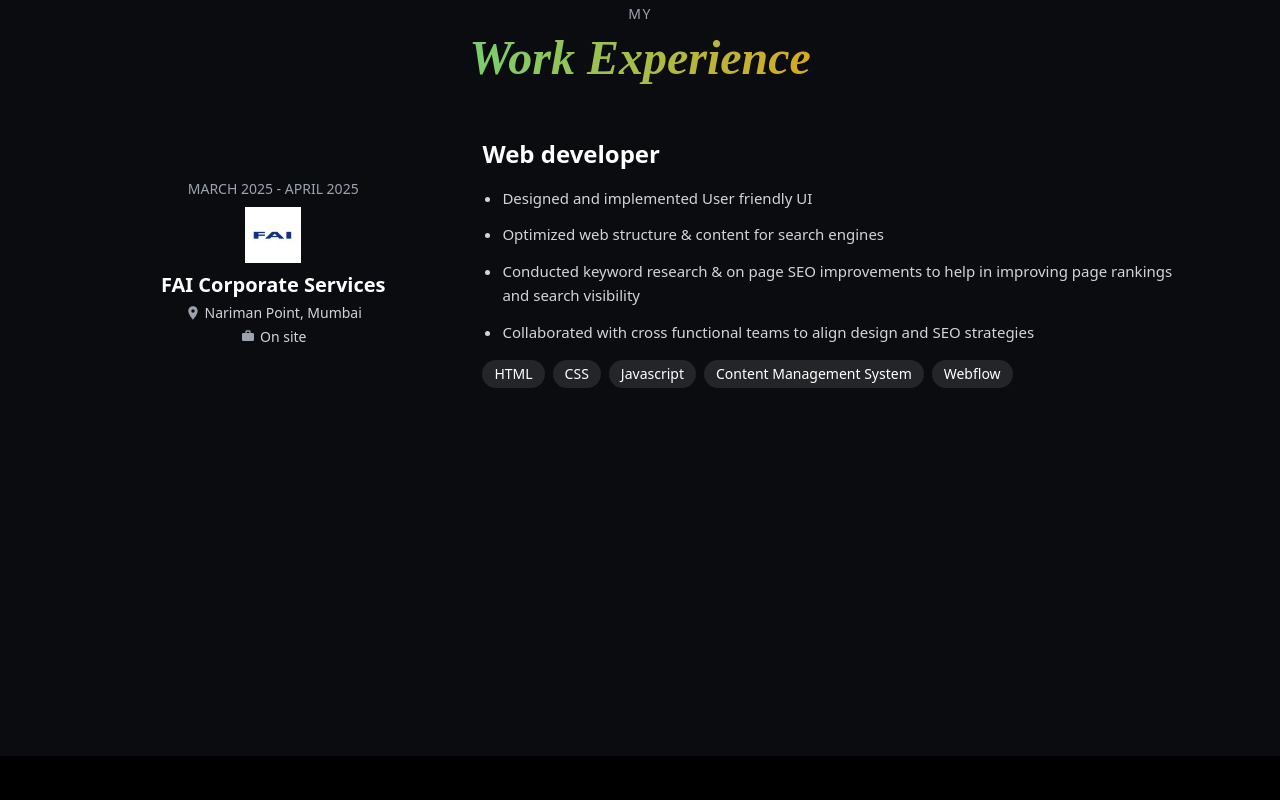
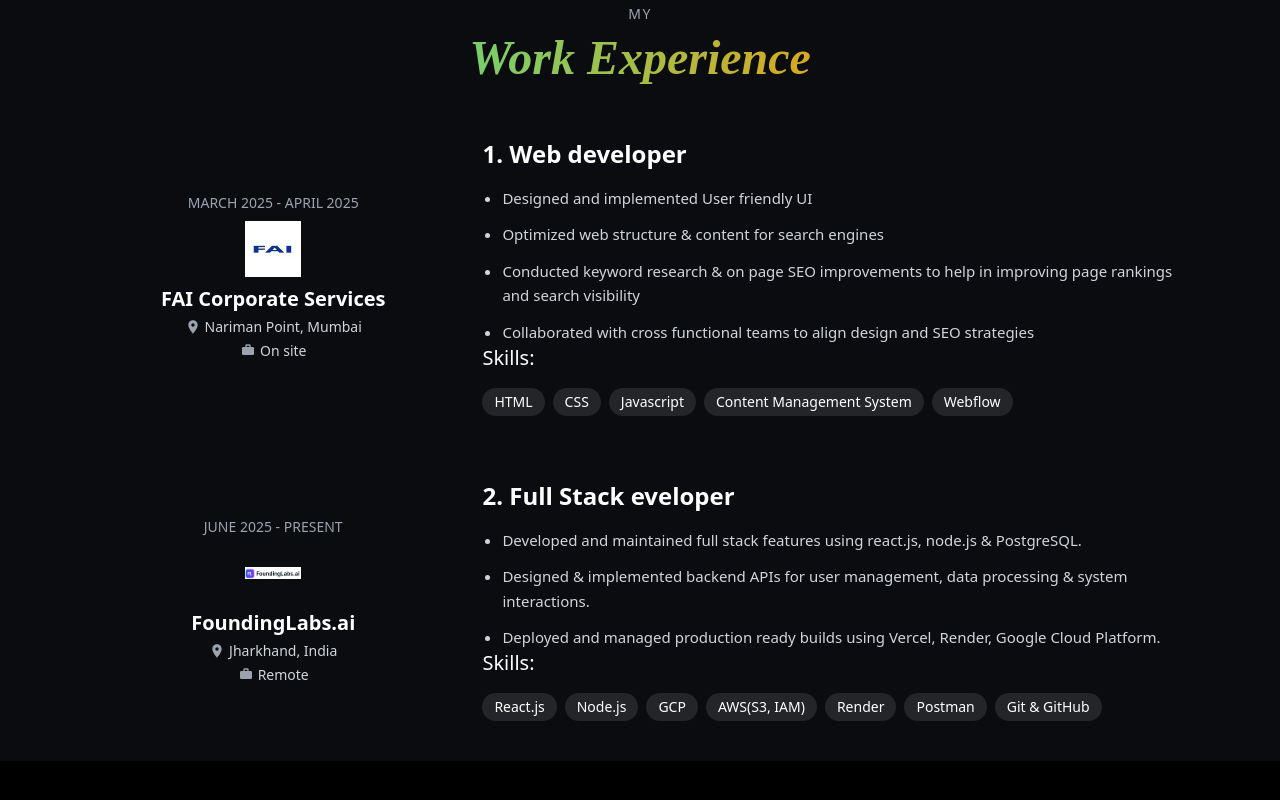
Before and after one commit to Rohan-Ghadage/My-Portfolio, a React (Vite) app: page /about in a window 1280 px wide. Shown: the part 876-1676 px from the top of the page. Built offline with nearby package versions, Linux system fonts and the light colour scheme.

Commit message:
Added experience & fixed resume redirect bug

```diff
--- a/src/App.jsx
+++ b/src/App.jsx
@@ -1,5 +1,5 @@
 import { useState } from "react";
-import { BrowserRouter as Router, Routes, Route } from "react-router-dom";
+import { Routes, Route } from "react-router-dom";
 
 import ContactSection from "./pages/ContactSection";
 import Footer from "./pages/Footer";
@@ -8,7 +8,7 @@ import Navbar from "./pages/Navbar";
 import ProjectShowcase from "./pages/ProjectShowcase";
 import TechStack from "./pages/TechStack";
 import PopupModal from "./pages/PopupModal"; // make sure to import your popup!
-import AboutPage from "./pages/AboutPage ";
+import AboutPage from "./pages/AboutPage";
 
 export default function App() {
   const [isPopupOpen, setIsPopupOpen] = useState(false);
--- a/src/components/AboutSection.jsx
+++ b/src/components/AboutSection.jsx
@@ -47,6 +47,7 @@ const AboutSection = ({
                 target="_blank"
                 rel="noopener noreferrer"
                 className="text-neutral-300 transition-colors hover:text-neutral-100"
+                aria-label={`Visit ${label} profile`}
               >
                 <span className="sr-only">{label}</span>
                 {icon}
--- a/src/components/ExperienceCard.jsx
+++ b/src/components/ExperienceCard.jsx
@@ -6,7 +6,6 @@ const ExperienceCard = ({
   company,
   location,
   workType,
-  remote,
   role,
   achievements,
   skills,
@@ -50,6 +49,9 @@ const ExperienceCard = ({
           ))}
         </ul>
 
+        <div>
+          <h3 className="text-xl ">Skills: </h3>
+        </div>
         <div className="flex flex-wrap gap-2 mt-4">
           {skills.map((skill) => (
             <span
--- a/src/components/experienceData.js
+++ b/src/components/experienceData.js
@@ -6,7 +6,7 @@ const experienceData = [
     company: "FAI Corporate Services",
     location: "Nariman Point, Mumbai",
     workType: "On site",
-    role: "Web developer",
+    role: "1. Web developer",
     achievements: [
       'Designed and implemented User friendly UI',
       'Optimized web structure & content for search engines ',
@@ -19,6 +19,24 @@ const experienceData = [
     ],
   },
 
+  {
+    duration: "June 2025 - Present",
+    logo: "foundinglabs.ai.png",
+    company: "FoundingLabs.ai",
+    location: "Jharkhand, India",
+    workType: "Remote",
+    role: "2. Full Stack eveloper",
+    achievements: [
+      'Developed and maintained full stack features using react.js, node.js & PostgreSQL.',
+      'Designed & implemented backend APIs for user management, data processing & system interactions.',
+      'Deployed and managed production ready builds using Vercel, Render, Google Cloud Platform.',
+
+    ],
+    skills: [
+      'React.js', 'Node.js', 'GCP', 'AWS(S3, IAM)', 'Render', 'Postman', 'Git & GitHub',
+    ],
+  },
+
 ];
 
 export default experienceData;
--- a/src/pages/Hero.jsx
+++ b/src/pages/Hero.jsx
@@ -48,7 +48,7 @@ const Hero = ({setIsPopupOpen}) => {
             ➜
           </span>
         </button>
-        <span className="text-gray-400 text-sm sm:text-base">ghadagerohan07@gmail.com</span>
+        <span className="text-gray-400 text-sm sm:text-base">connect.rohanghadage@gmail.com</span>
       </div>
     </motion.section>
 
--- a/src/pages/Navbar.jsx
+++ b/src/pages/Navbar.jsx
@@ -79,6 +79,8 @@ const Navbar = () => {
             <button
               onClick={() => setIsMenuOpen(!isMenuOpen)}
               className="text-white"
+              aria-label={isMenuOpen ? "Close menu" : "Open menu"}
+              aria-expanded={isMenuOpen}
             >
               {isMenuOpen ? <X size={24} /> : <Menu size={24} />}
             </button>
@@ -101,6 +103,22 @@ const Navbar = () => {
             {/* Navigation Items */}
             <nav className="flex flex-col items-center gap-4 mt-8">
               {navItems.map((item) => (
+                item.external ? (
+                  <a
+                    key={item.label}
+                    href={item.url}
+                    target="_blank"
+                    rel="noopener noreferrer"
+                    onClick={() => setIsMenuOpen(false)}
+                    className={`w-full text-center px-4 py-2 rounded-full text-sm transition-all duration-200
+                      ${activePath === item.path
+                        ? 'bg-white text-black font-semibold'
+                        : 'text-white hover:bg-white/10 hover:text-gray-200'}
+                    `}
+                  >
+                    {item.label}
+                  </a>
+                ) : (
                   <Link
                     key={item.label}
                     to={item.path}
@@ -113,6 +131,7 @@ const Navbar = () => {
                   >
                     {item.label}
                   </Link>
+                )
               ))}
 
               {/* CTA */}
--- a/src/pages/ProjectShowcase.jsx
+++ b/src/pages/ProjectShowcase.jsx
@@ -24,13 +24,14 @@ const ProjectShowcase = () => {
     };
 
     const observer = new IntersectionObserver(observerCallback, observerOptions);
+    const currentRefs = projectRefs.current;
 
-    projectRefs.current.forEach((ref) => {
+    currentRefs.forEach((ref) => {
       if (ref) observer.observe(ref);
     });
 
     return () => {
-      projectRefs.current.forEach((ref) => {
+      currentRefs.forEach((ref) => {
         if (ref) observer.unobserve(ref);
       });
     };
```
Also changed, not shown: public/foundinglabs.ai.png (added), public/image.png (deleted), src/pages/AboutPage.jsx (renamed from src/pages/AboutPage .jsx). Lines whose indentation alone changed are shown as unchanged.
